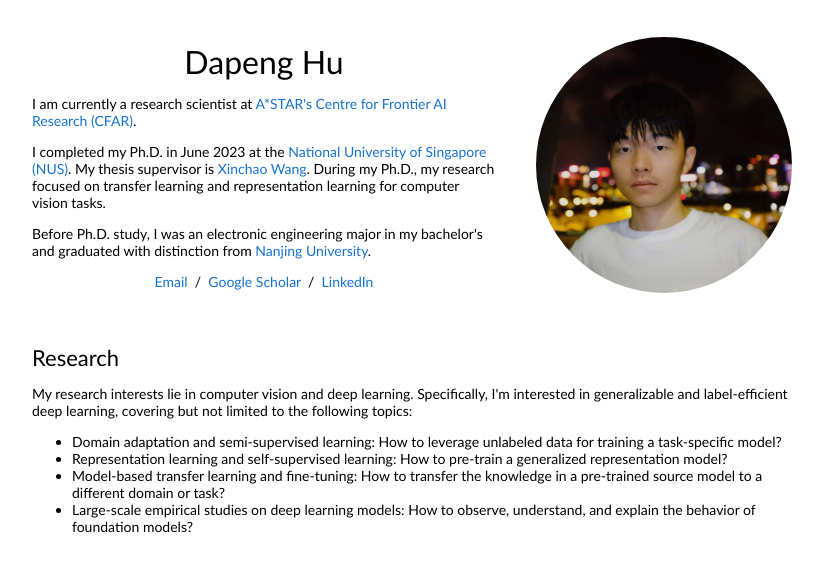
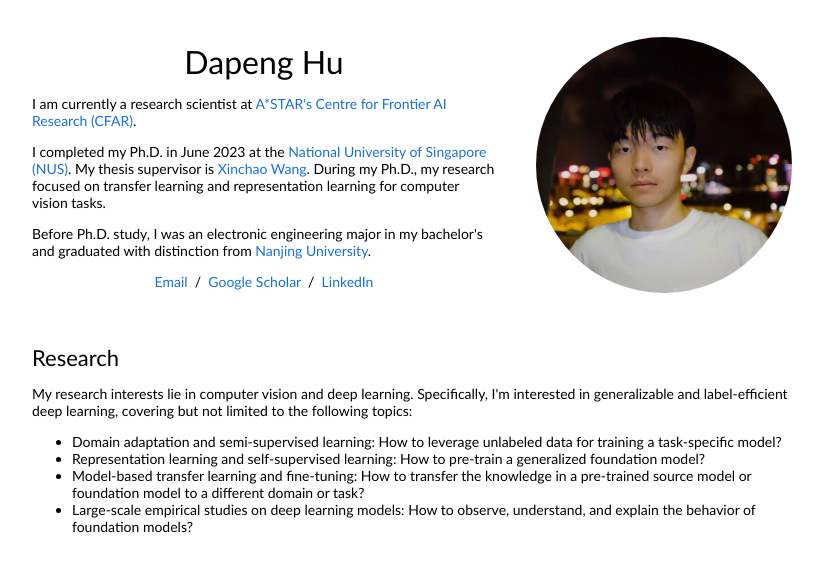
Before and after one commit to LHXXHB/lhxxhb.github.io, a plain HTML site: page index.html in a window 1280 px wide. Shown: the top 566 px of the page, without its empty margins (228-1051 px from the left). Drawn offline with Linux system fonts and the light colour scheme.

Commit message:
update paper

```diff
--- a/index.html
+++ b/index.html
@@ -52,8 +52,8 @@
                   </p>
                   <ul>
                     <li> Domain adaptation and semi-supervised learning: How to leverage unlabeled data for training a task-specific model?
-                    <li> Representation learning and self-supervised learning: How to pre-train a generalized representation model?
-                    <li> Model-based transfer learning and fine-tuning: How to transfer the knowledge in a pre-trained source model to a different domain or task?
+                    <li> Representation learning and self-supervised learning: How to pre-train a generalized foundation model?
+                    <li> Model-based transfer learning and fine-tuning: How to transfer the knowledge in a pre-trained source model or foundation model to a different domain or task?
                     <li> Large-scale empirical studies on deep learning models: How to observe, understand, and explain the behavior of foundation models?
                   </ul>
                 </td>
```
Also changed, not shown: images/pseudocal.png (renamed from images/psudocal.png).
